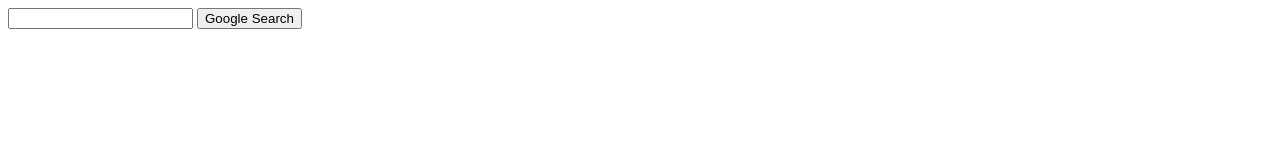
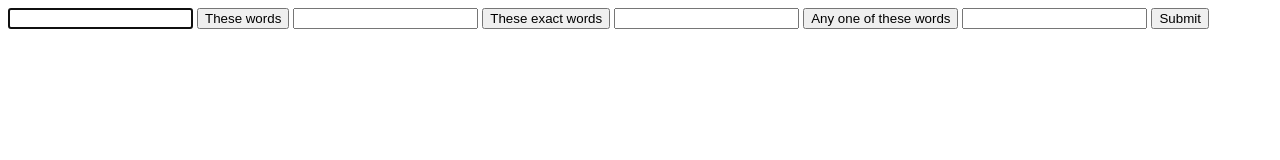
Before and after one commit to Lan-ces/project-0, a plain HTML site: page advanced.html in a window 1280 px wide. Drawn offline with Linux system fonts and the light colour scheme.

Commit message:
Add the advance search

```diff
--- a/advanced.html
+++ b/advanced.html
@@ -3,9 +3,15 @@
     <title>Advaced Google search</title>
 </html>
 <body>
-    <form action="https://google.com/advanced_search">
-        <input type=""text" name="q">
-        <input type="submit" value="Google Search">
+    <form action="https://www.google.it/advanced_search">
+        <input autofocus type="text" name="as_q">
+        <input type="submit" value="These words">
+        <input autofocus type="text" name="as_epq">
+        <input type="submit" value="These exact words">
+        <input autofocus type="text" name="as_oq">
+        <input type="submit" value="Any one of these words">
+        <input autofocus type="text" name="as_eq">
+        <input type="submit" name="No one of these words">
     </form>
 </body>
 </html>
--- a/css/style.css
+++ b/css/style.css
@@ -69,6 +69,6 @@ body {
     color: blue;
 }
 
-.Link::hover {
+.Link:hover {
     color:red;
 }
```
